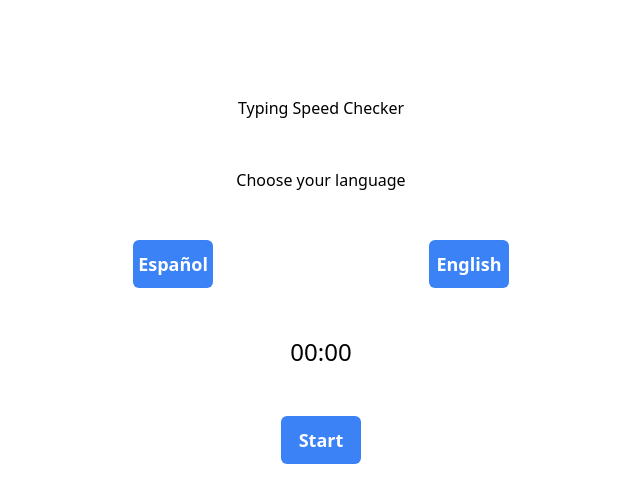
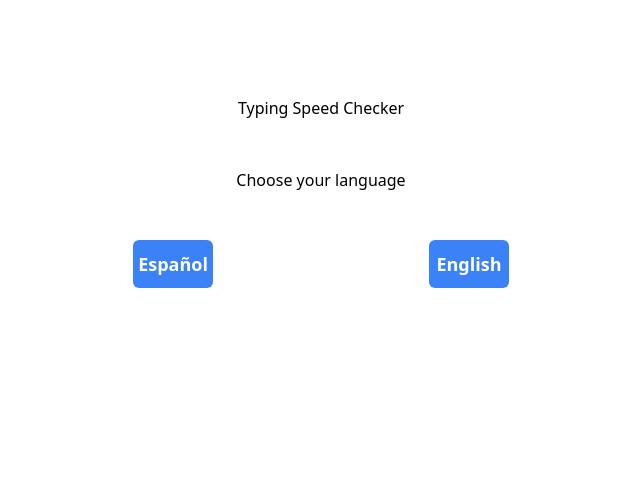
Before and after one commit to Zeke-Cachi/typing_speed_checker, a React (Vite) app: page / in a window 1280 px wide. Shown: the top 502 px of the page, without its empty margins (319-959 px from the left). Built offline with nearby package versions, Linux system fonts and the light colour scheme.

Commit message:
conditioned start button visibility

```diff
--- a/src/App.tsx
+++ b/src/App.tsx
@@ -170,7 +170,7 @@ export default function App() {
           </div>
         </div>
       )}
-      {!showResults && language !== null && (
+      {!showResults && language && (
         <div
           onKeyDown={(e) => handleTyping(e)}
           tabIndex={0}
@@ -210,6 +210,8 @@ export default function App() {
           </p>
         </div>
       )}
+      {language && (
+        <>
           <p className="text-2xl">
             <span>{formatNumber(timer.seconds)}</span>:
             <span>{formatNumber(timer.miliseconds)}</span>
@@ -221,6 +223,8 @@ export default function App() {
           >
             Start
           </button>
+        </>
+      )}
     </main>
   );
 }
```
Lines whose indentation alone changed are shown as unchanged.
